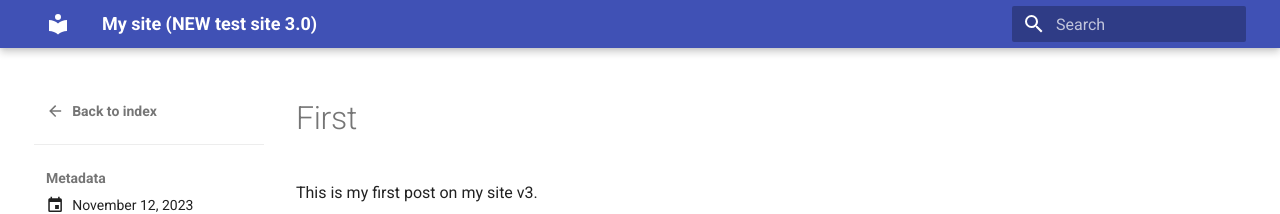
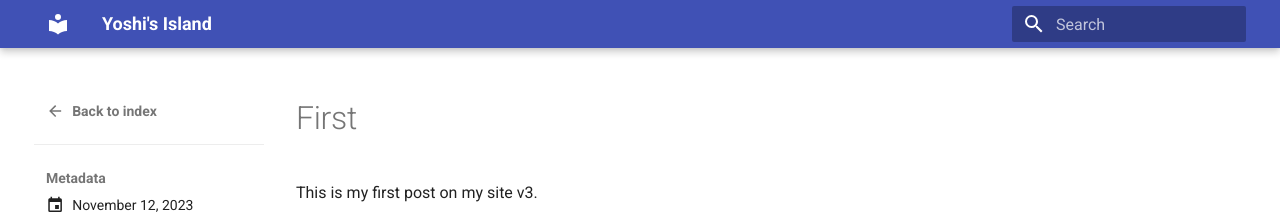
Before and after one commit to pt13762104/pt13762104.github.io, an MkDocs documentation site: the page built from docs/posts/first.md, in a window 1280 px wide. Shown: the top 214 px of the page. Built offline with MkDocs 1.6.1 and Material for MkDocs 9.7.7, drawn with Linux system fonts in a browser that asks for light colours.

Commit message:
Update mkdocs.yml

```diff
--- a/mkdocs.yml
+++ b/mkdocs.yml
@@ -1,4 +1,4 @@
-site_name: My site (NEW test site 3.0)
+site_name: Yoshi's Island
 site_url: https://pt13762104.github.io/
 theme:
     name: material
```
